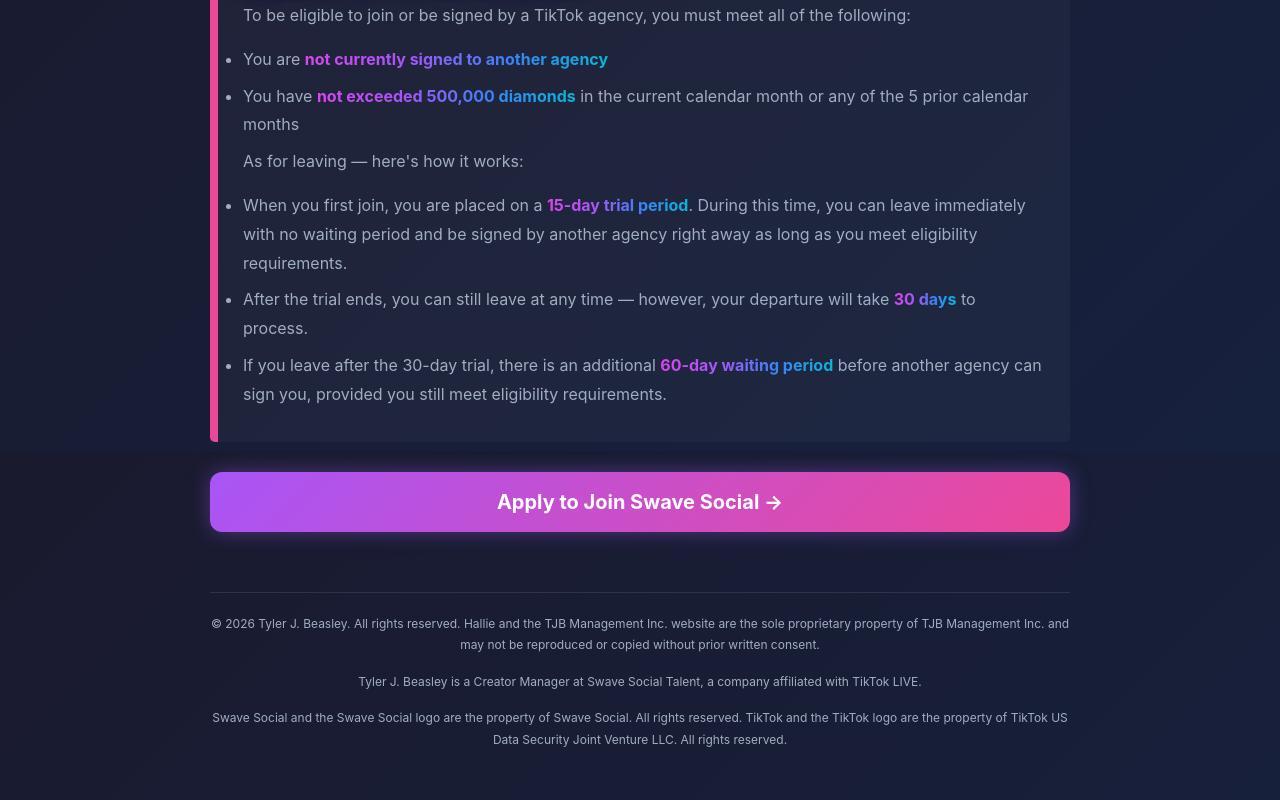
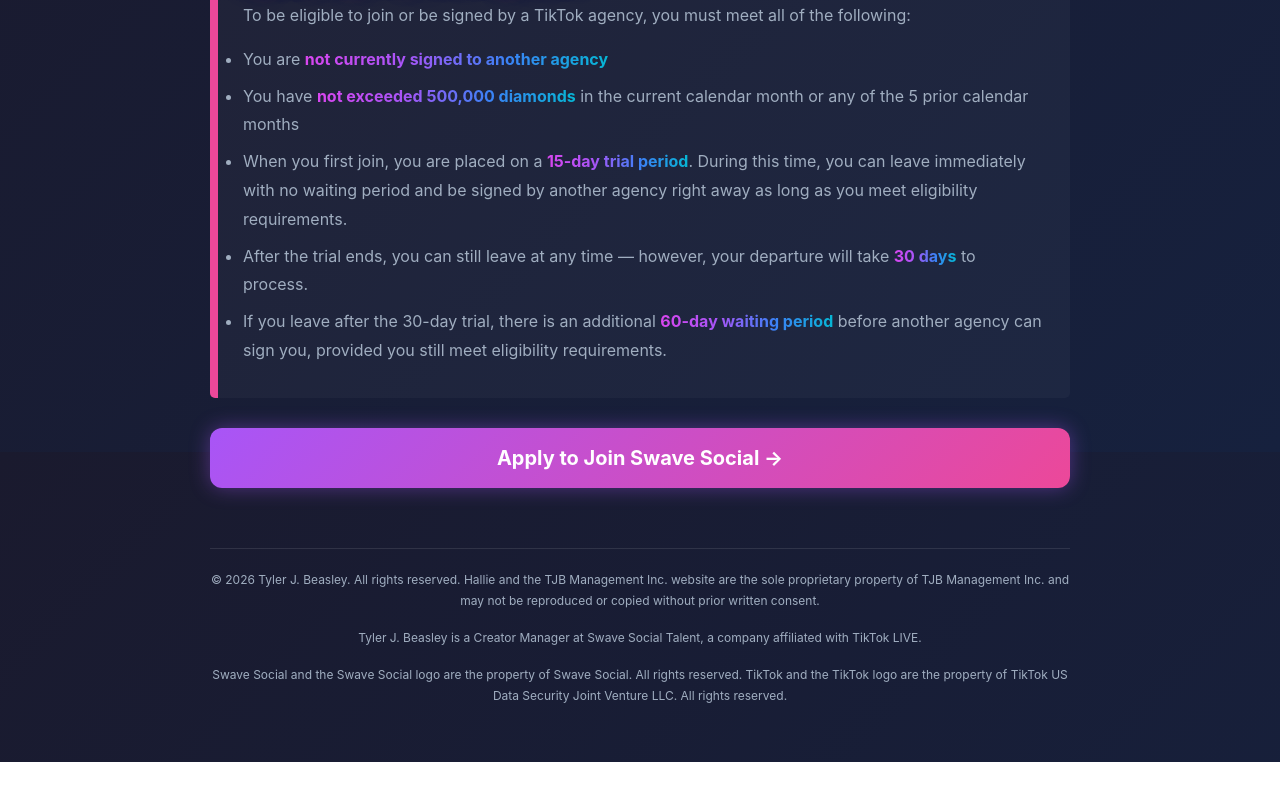
Before and after one commit to iamunrizzable/Website, a Next.js app: page /swave-social in a window 1280 px wide. Shown: the part 1948-2748 px from the top of the page. After the commit the page ends 2710 px from the top, so only its background shows below. Built offline with nearby package versions, Linux system fonts and the light colour scheme.

Commit message:
Remove 'As for leaving' intro line from swave-social page
https://claude.ai/code/session_01U16rwZbCBn5uoxgkaTGuZL

```diff
--- a/app/swave-social/page.js
+++ b/app/swave-social/page.js
@@ -330,7 +330,6 @@ export default function SwaveSocialInfo() {
             <li>You are <span className="highlight">not currently signed to another agency</span></li>
             <li>You have <span className="highlight">not exceeded 500,000 diamonds</span> in the current calendar month or any of the 5 prior calendar months</li>
           </ul>
-          <p>As for leaving — here's how it works:</p>
           <ul>
             <li>When you first join, you are placed on a <span className="highlight">15-day trial period</span>. During this time, you can leave immediately with no waiting period and be signed by another agency right away as long as you meet eligibility requirements.</li>
             <li>After the trial ends, you can still leave at any time — however, your departure will take <span className="highlight">30 days</span> to process.</li>
```
